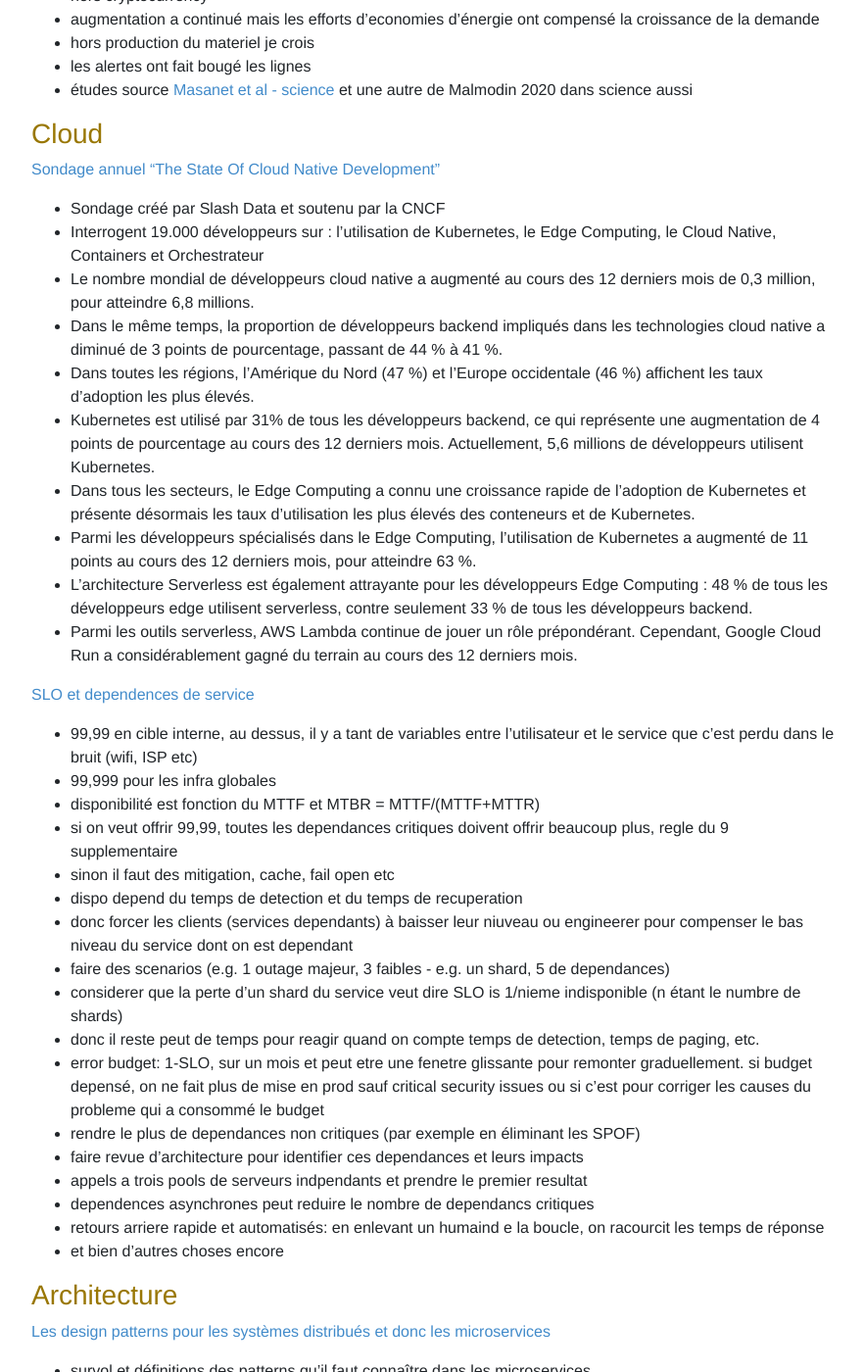
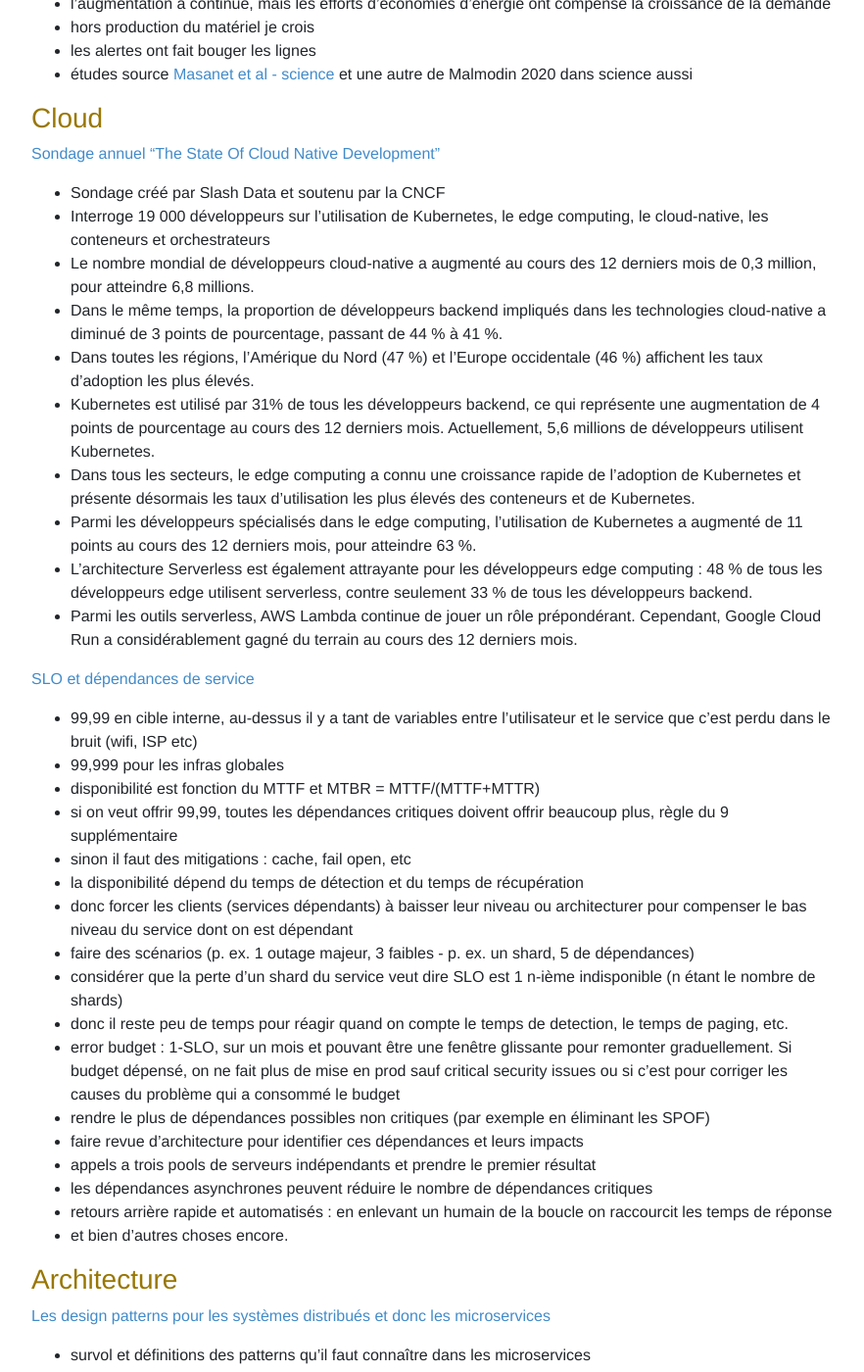
Before and after one commit to lescastcodeurs/lescastcodeurs.com, a Jekyll site: the page built from _posts/2022-03-28-lcc-276-il-a-coule-mon-data-center.md, in a window 1280 px wide and 1400 px high, scrolled down 2049 px. Shown: the whole window at 98% size, without its empty margins (53-935 px from the left). Built offline with Jekyll 4.4.1, drawn with Linux system fonts in a browser that asks for light colours; comment, search, counter and statistics services are not loaded; some of the changed text lies outside the part shown.

Commit message:
Correction de typos sur 2022-03-28-lcc-276-il-a-coule-mon-data-center.md

```diff
--- a/_posts/2022-03-28-lcc-276-il-a-coule-mon-data-center.md
+++ b/_posts/2022-03-28-lcc-276-il-a-coule-mon-data-center.md
@@ -36,16 +36,16 @@ Téléchargement de l'épisode [LesCastCodeurs-Episode-276.mp3](https://traffic.
 * parsing HTML / CSS
 * client HTTP
 * client mail
-* resolveur de noms de paramètres de méthode
-* des Properties améliorés
-* un depdenceny-injection léger
+* résolveur de noms de paramètres de méthode
+* des `Properties` améliorés
+* un framework d’injection de dépendances léger
 
 [Java 18 est dans la place](https://openjdk.java.net/projects/jdk/18/)
 
 * 400:  UTF-8 by Default
 * 408:  Simple Web Server
 * 413:  Code Snippets in Java API Documentation
-    * un super [guide](https://docs.oracle.com/en/java/javase/18/code-snippet/index.html) sur l'utilisation des nouveaux javadoc code snippets
+    * un super [guide](https://docs.oracle.com/en/java/javase/18/code-snippet/index.html) sur l’utilisation des nouveaux javadoc code snippets
 * 416:  Reimplement Core Reflection with Method Handles
 * 417:  Vector API (Third Incubator)
 * 418:  Internet-Address Resolution SPI
@@ -71,11 +70,11 @@ Téléchargement de l'épisode [LesCastCodeurs-Episode-276.mp3](https://traffic.
 [Hibernate 6: certains points clés](https://twitter.com/1ovthafew/status/1486818448055410690?s=21)
 
 * nouveau parseur HQL (langage plus riche)
-* API nettoyées (donc ca va peut etre demander des migrations)
+* API nettoyées (donc ça va peut-être demander des migrations)
 * DDL de meilleure qualité plus adaptée à la base de donnée cible
-* requetes de type rapport (filter, rollup, cube, et les window functions arrivent bientot)
-* arythmetique sur les dates
-* index pour les colonnes (SQL plus compact et rapide)
+* requêtes de type rapport (filter, rollup, cube, et les window functions arrivent bientôt)
+* arithmétique sur les dates
+* indexation des colonnes (SQL plus compact et rapide)
 
 [Kubernetes Service Discovery and Selection with Stork](https://quarkus.io/blog/stork-kubernetes-discovery/)
 
@@ -83,17 +82,17 @@ Téléchargement de l'épisode [LesCastCodeurs-Episode-276.mp3](https://traffic.
 
 * Stork 1.0
 * Quarkus CLI dans homebrew et SDKman
-* extension pour le driver Oracle Reactif
+* extension pour le driver Oracle réactif
 * terminal interactif
 
 ### Infrastructure
 
-[L'énergie utilisée dans les data centers est constante à 1 à 1,5% de l'énergie mondiale d'après l'agence internationale de l'énergie](https://www.iea.org/reports/data-centres-and-data-transmission-networks)
+[L’énergie utilisée dans les data centers est constante à 1 à 1,5% de l’énergie mondiale d’après l’agence internationale de l’énergie](https://www.iea.org/reports/data-centres-and-data-transmission-networks)
 
 * hors cryptocurrency
-* augmentation a continué mais les efforts d'economies d'énergie ont compensé la croissance de la demande
-* hors production du materiel je crois
-* les alertes ont fait bougé les lignes
+* l’augmentation a continué, mais les efforts d’économies d’énergie ont compensé la croissance de la demande
+* hors production du matériel je crois
+* les alertes ont fait bouger les lignes
 * études source [Masanet et al - science](https://datacenters.lbl.gov/sites/default/files/Masanet_et_al_Science_2020.full_.pdf) et une autre de Malmodin 2020 dans science aussi
 
 ### Cloud
@@ -101,44 +100,44 @@ Téléchargement de l'épisode [LesCastCodeurs-Episode-276.mp3](https://traffic.
 [Sondage annuel “The State Of Cloud Native Development”](https://www.cncf.io/wp-content/uploads/2021/12/Q1-2021-State-of-Cloud-Native-development-FINAL.pdf)
 
 * Sondage créé par Slash Data et soutenu par la CNCF
-* Interrogent 19.000 développeurs sur : l’utilisation de Kubernetes, le Edge Computing, le Cloud Native, Containers et Orchestrateur
-* Le nombre mondial de développeurs cloud native a augmenté au cours des 12 derniers mois de 0,3 million, pour atteindre 6,8 millions.
-* Dans le même temps, la proportion de développeurs backend impliqués dans les technologies cloud native a diminué de 3 points de pourcentage, passant de 44 % à 41 %.
+* Interroge 19 000 développeurs sur l’utilisation de Kubernetes, le edge computing, le cloud-native, les conteneurs et orchestrateurs
+* Le nombre mondial de développeurs cloud-native a augmenté au cours des 12 derniers mois de 0,3 million, pour atteindre 6,8 millions.
+* Dans le même temps, la proportion de développeurs backend impliqués dans les technologies cloud-native a diminué de 3 points de pourcentage, passant de 44 % à 41 %.
 * Dans toutes les régions, l’Amérique du Nord (47 %) et l’Europe occidentale (46 %) affichent les taux d’adoption les plus élevés.
 * Kubernetes est utilisé par 31% de tous les développeurs backend, ce qui représente une augmentation de 4 points de pourcentage au cours des 12 derniers mois. Actuellement, 5,6 millions de développeurs utilisent Kubernetes.
-* Dans tous les secteurs, le Edge Computing a connu une croissance rapide de l’adoption de Kubernetes et présente désormais les taux d’utilisation les plus élevés des conteneurs et de Kubernetes.
-* Parmi les développeurs spécialisés dans le Edge Computing, l’utilisation de Kubernetes a augmenté de 11 points au cours des 12 derniers mois, pour atteindre 63 %.
-* L’architecture Serverless est également attrayante pour les développeurs  Edge Computing : 48 % de tous les développeurs edge utilisent serverless, contre seulement 33 % de tous les développeurs backend.
+* Dans tous les secteurs, le edge computing a connu une croissance rapide de l’adoption de Kubernetes et présente désormais les taux d’utilisation les plus élevés des conteneurs et de Kubernetes.
+* Parmi les développeurs spécialisés dans le edge computing, l’utilisation de Kubernetes a augmenté de 11 points au cours des 12 derniers mois, pour atteindre 63 %.
+* L’architecture Serverless est également attrayante pour les développeurs edge computing : 48 % de tous les développeurs edge utilisent serverless, contre seulement 33 % de tous les développeurs backend.
 * Parmi les outils serverless, AWS Lambda continue de jouer un rôle prépondérant. Cependant, Google Cloud Run a considérablement gagné du terrain au cours des 12 derniers mois.
 
-[SLO et dependences de service](https://queue.acm.org/detail.cfm?id=3096459)
+[SLO et dépendances de service](https://queue.acm.org/detail.cfm?id=3096459)
 
-* 99,99 en cible interne, au dessus, il y a tant de variables entre l'utilisateur et le service que c'est perdu dans le bruit (wifi, ISP etc)
-* 99,999 pour les infra globales
+* 99,99 en cible interne, au-dessus il y a tant de variables entre l’utilisateur et le service que c’est perdu dans le bruit (wifi, ISP etc)
+* 99,999 pour les infras globales
 * disponibilité est fonction du MTTF et MTBR = MTTF/(MTTF+MTTR)
-* si on veut offrir 99,99, toutes les dependances critiques doivent offrir beaucoup plus, regle du 9 supplementaire
-* sinon il faut des mitigation, cache, fail open etc
-* dispo depend du temps de detection et du temps de recuperation
-* donc forcer les clients (services dependants) à baisser leur niuveau ou engineerer pour compenser le bas niveau du service dont on est dependant
-* faire des scenarios (e.g. 1 outage majeur, 3 faibles - e.g. un shard, 5 de dependances)
-* considerer que la perte d'un shard du service veut dire SLO is 1/nieme indisponible (n étant le numbre de shards)
-* donc il reste peut de temps pour reagir quand on compte temps de detection, temps de paging, etc.
-* error budget: 1-SLO, sur un mois et peut etre une fenetre glissante pour remonter graduellement. si budget depensé, on ne fait plus de mise en prod sauf critical security issues ou si c'est pour corriger les causes du probleme qui a consommé le budget
-* rendre le plus de dependances non critiques (par exemple en éliminant les SPOF)
-* faire revue d'architecture pour identifier ces dependances et leurs impacts
-* appels a trois pools de serveurs indpendants et prendre le premier resultat
-* dependences asynchrones peut reduire le nombre de dependancs critiques
-* retours arriere rapide et automatisés: en enlevant un humaind e la boucle, on racourcit les temps de réponse
-* et bien d'autres choses encore
+* si on veut offrir 99,99, toutes les dépendances critiques doivent offrir beaucoup plus, règle du 9 supplémentaire
+* sinon il faut des mitigations : cache, fail open, etc
+* la disponibilité dépend du temps de détection et du temps de récupération
+* donc forcer les clients (services dépendants) à baisser leur niveau ou architecturer pour compenser le bas niveau du service dont on est dépendant
+* faire des scénarios (p. ex. 1 outage majeur, 3 faibles - p. ex. un shard, 5 de dépendances)
+* considérer que la perte d’un shard du service veut dire SLO est 1 n-ième indisponible (n étant le nombre de shards)
+* donc il reste peu de temps pour réagir quand on compte le temps de detection, le temps de paging, etc.
+* error budget : 1-SLO, sur un mois et pouvant être une fenêtre glissante pour remonter graduellement. Si budget dépensé, on ne fait plus de mise en prod sauf critical security issues ou si c’est pour corriger les causes du problème qui a consommé le budget
+* rendre le plus de dépendances possibles non critiques (par exemple en éliminant les SPOF)
+* faire revue d’architecture pour identifier ces dépendances et leurs impacts
+* appels a trois pools de serveurs indépendants et prendre le premier résultat
+* les dépendances asynchrones peuvent réduire le nombre de dépendances critiques
+* retours arrière rapide et automatisés : en enlevant un humain de la boucle on raccourcit les temps de réponse
+* et bien d’autres choses encore.
 
 ### Architecture
 
 [Les design patterns pour les systèmes distribués et donc les microservices](https://medium.com/everything-full-stack/design-patterns-and-principles-that-support-large-scale-systems-f3c9adf89ad)
 
-* survol et définitions des patterns qu'il faut connaître dans les microservices
+* survol et définitions des patterns qu’il faut connaître dans les microservices
 * Pas trop dans le détail donc bon survol
-* Idempotence, asynchronicite, helathcheck, feature flag, fallback
-* Bulkhead: compartementalisation
+* Idempotence, asynchronicité, health-check, feature flag, fallback
+* Bulkhead: cloisonnement
 * Metrics, monitoring, alarmes
 * Rate limiting, backpressure, etc
 
```
Also changed, not shown: other parts of _posts/2022-03-28-lcc-276-il-a-coule-mon-data-center.md (+24 -25 lines).
